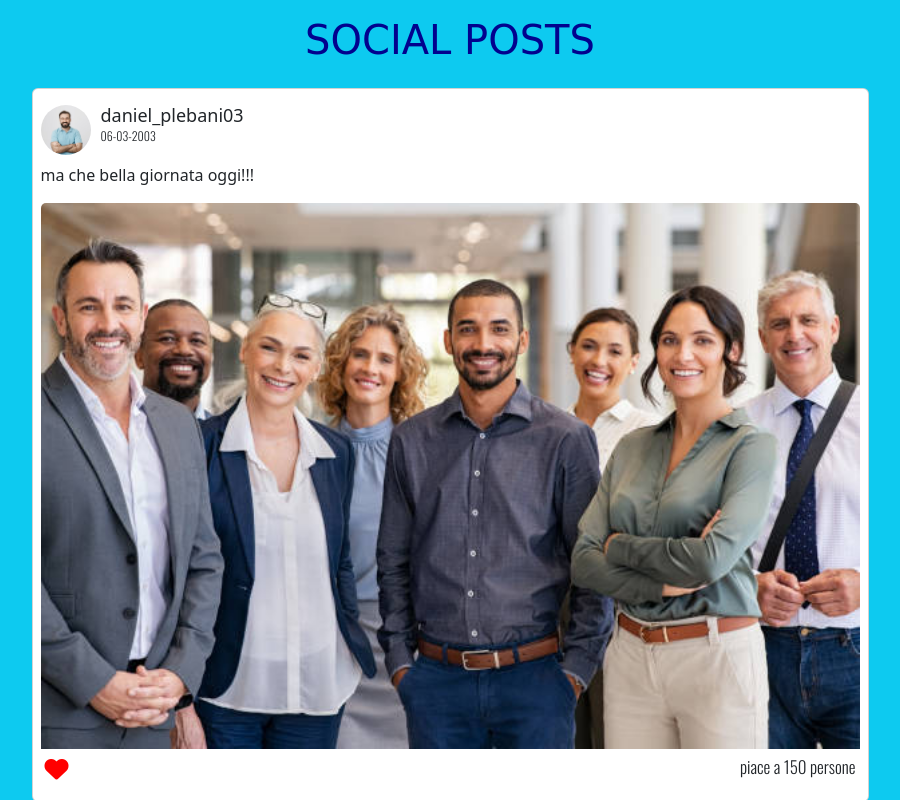
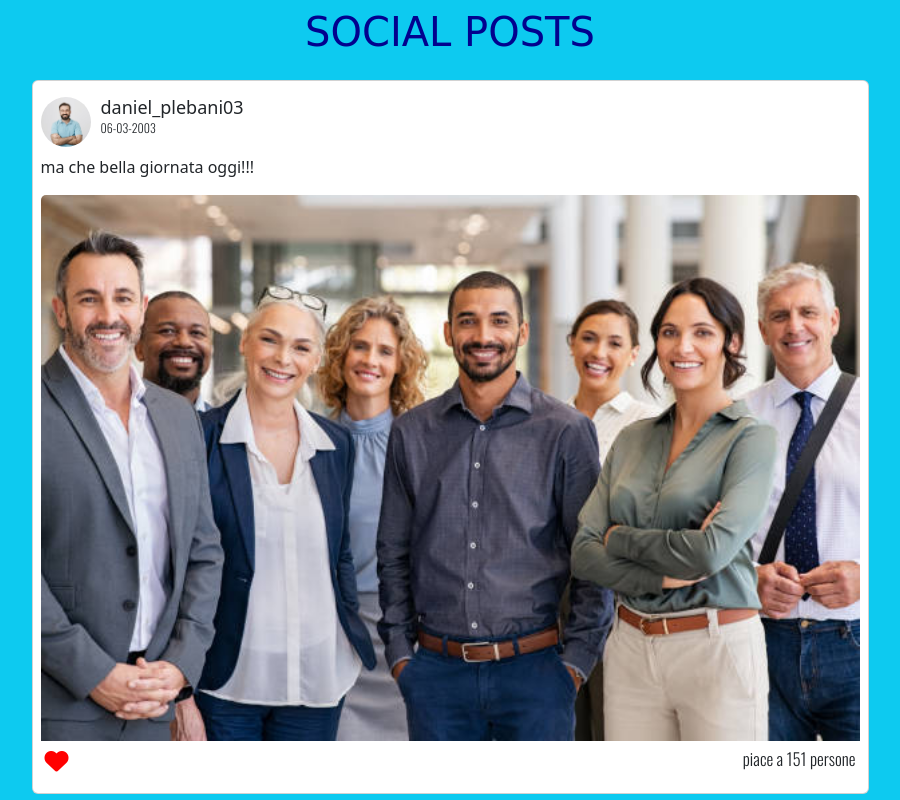
Before and after one commit to danielplebani/js-social-posts, a plain HTML site: page index.html in a window 1280 px wide. Both pictures are taken after a click on the icon 246 px from the left and 769 px from the top of the page. Shown: the top 800 px of the page, without its empty margins (190-1090 px from the left). Drawn offline with nearby package versions, Linux system fonts and the light colour scheme; a web font is replaced by a local one.

Commit message:
counter-like

```diff
--- a/asset/js/main.js
+++ b/asset/js/main.js
@@ -45,18 +45,57 @@ const posts =[
     }
 ];
 
+const postLiked = [];
+console.log(postLiked);
 
 /*
 Milestone 2
 Prendendo come riferimento il layout di esempio presente nell'html, stampiamo i post del nostro feed.
 */
+
 //CICLO FOR CHE INSERISCE TUTTI I POST CON I DATI IN PAGINA
+
 for (let i = 0; i < posts.length; i++) {
     const post = posts[i];
 
+    addPosts(postsMarkup(post));
+
+    /*
+    Milestone 3
+    Se clicchiamo sul tasto "Mi Piace" cambiamo il colore al testo del bottone e incrementiamo il counter dei likes relativo. Salviamo in un secondo array gli id dei post ai quali abbiamo messo il like.
+    */
+    const like = document.querySelector('#post_'+ post.id +' i');
+    let isLiked = false;
+
+    like.addEventListener('click', function () {
+    if (isLiked) {
+        like.style.color = 'rgba(128, 128, 128, 0.414)';
+
+        const likeCounter = document.querySelector('#post_'+ post.id +' .likes-counter');
+        likeCounter.innerText = Number(likeCounter.innerText) - 1;
+        isLiked = false;
+    } else {
+        like.style.color = 'red';
+        postLiked.push(post);
+
+        const likeCounter = document.querySelector('#post_'+ post.id +' .likes-counter');
+        likeCounter.innerText = Number(likeCounter.innerText) + 1;
+        isLiked = true;
+    }
+});
+
+}
+
+//FUNCTIONS
+/**
+ * Genera HTML del post
+ * @param {Object} post
+ * @returns String
+ */
 function postsMarkup(post) {
     return `
-          <div class="card w-75 mb-3 py-3 px-2">
+    <div id="post_${post.id}" class="d-flex flex-column align-items-center">
+        <div class="card mb-3 py-3 px-2 w-75">
         <div class="d-flex mb-2">
             <img src="./asset/img/${post.fotoAutore}" class="fotoAutore">
             <div class="d-flex flex-column">
@@ -72,7 +111,8 @@ for (let i = 0; i < posts.length; i++) {
         <div class="card-body p-1 d-flex justify-content-between align-items-center">
             <i style="color: rgba(128, 128, 128, 0.414);" class="fa-solid fa-heart fs-4 mt-1"></i>
 
-              <span style="font-size: 17px; font-family: 'Oswald', sans-serif;">piace a ${post.likes} persone</span>
+            <span style="font-size: 17px; font-family: 'Oswald', sans-serif;">piace a <span class="likes-counter">${post.likes}</span> persone</span>
+        </div>
         </div>
     </div>
     `
@@ -82,27 +122,3 @@ for (let i = 0; i < posts.length; i++) {
     const container = document.querySelector('.container');
     container.insertAdjacentHTML('beforeend', markup);
 };
-    addPosts(postsMarkup(post));
-}
-
-
-/*
-Milestone 3
-Se clicchiamo sul tasto "Mi Piace" cambiamo il colore al testo del bottone e incrementiamo il counter dei likes relativo. Salviamo in un secondo array gli id dei post ai quali abbiamo messo il like.
-*/
-const like = document.querySelector('i');
-
-const postLiked = [];
-
-like.addEventListener('click', function(){
-    like.style.color = 'red';
-
-    //posts[key].likes++
-
-    posts.forEach(function (post) {
-        const likeRicevuti = post.likes;
-        likeRicevuti + 1;
-        console.log(likeRicevuti);
-    });
-
-})
--- a/index.html
+++ b/index.html
@@ -24,8 +24,8 @@
     <link rel="stylesheet" href="./asset/css/style.css">
   </head>
   <body class="bg-info">
-    <div class="container d-flex flex-column align-items-center py-3">
-      <h1 class="mb-4">SOCIAL POSTS</h1>
+    <div class="container py-2">
+      <h1 class="mb-4 text-center">SOCIAL POSTS</h1>
     </div>
 
     <script src="./asset/js/main.js"></script>
```
Lines whose indentation alone changed are shown as unchanged.
